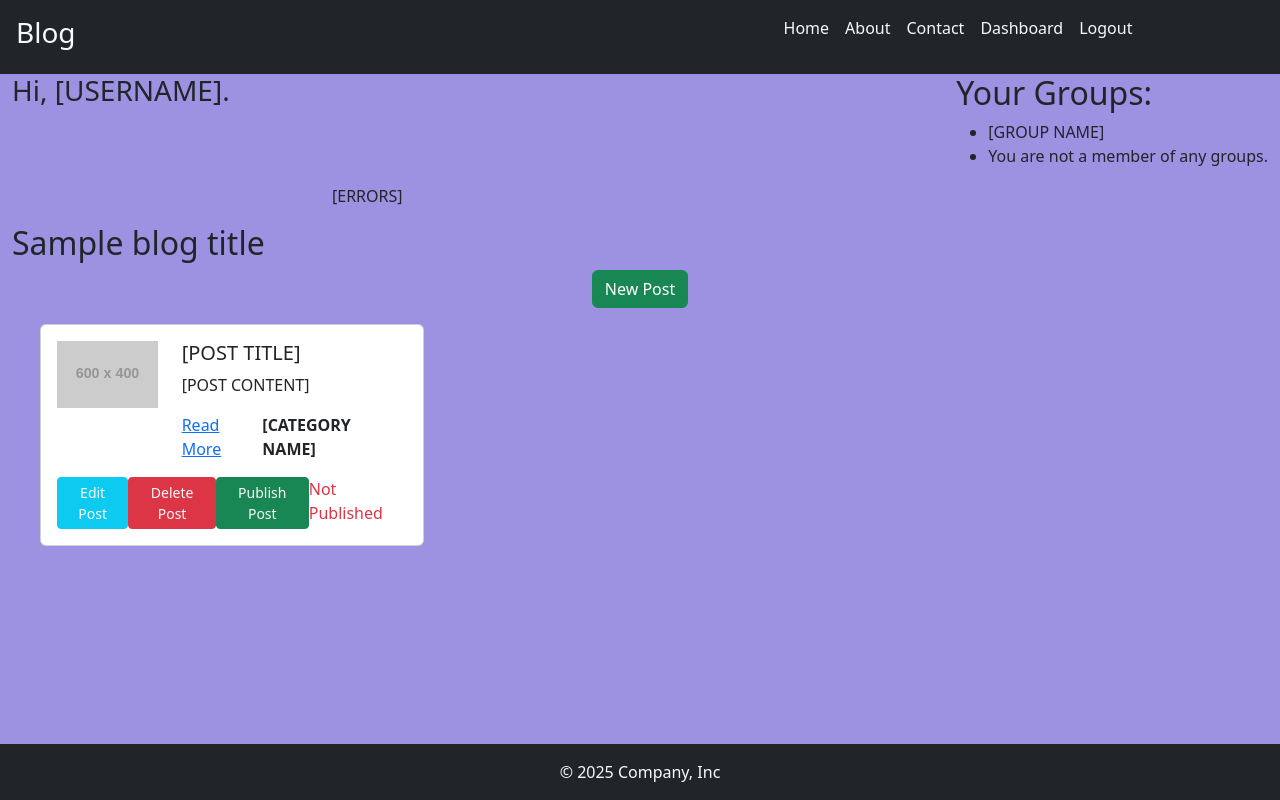
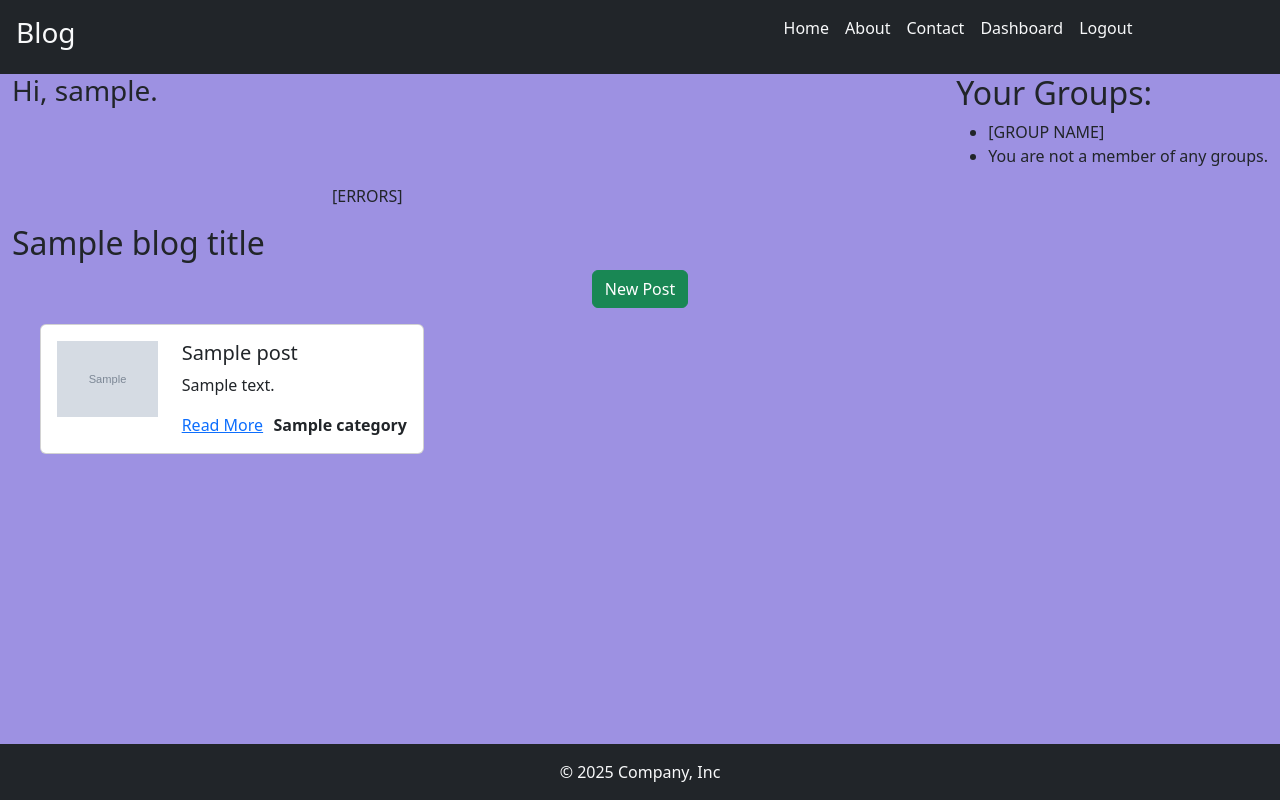
Before and after one commit to Karthik171819/Blog-Django-Project, a Django app: template blog/templates/blog/dashboard.html in a window 1280 px wide. Run offline with Django 3.2, Linux system fonts and the light colour scheme; a user stored in the database is signed in; tables that the repository leaves empty hold one stand-in row (values such as "Sample post"); the template is opened without the code that fills it: most values are stand-ins (such as "Sample title", 1, 10 or a date in 2020); grey boxes marked "Sample" are stand-in pictures; grey boxes labelled with a size stand in for pictures from a placeholder-image service; some libraries are stand-ins or nearby versions.

Commit message:
Paginating the user Posts through looping_template

```diff
--- a/blog/templates/blog/dashboard.html
+++ b/blog/templates/blog/dashboard.html
@@ -4,7 +4,7 @@
     <div class="container-fluid ">
         <div class="row">
           <div class="col-6">
-              <h3> Hi, [USERNAME].</h3>
+              <h3> Hi, {{user.username}}.</h3>
           </div>
           <div class="col d-flex justify-content-end">
               <div>
@@ -28,32 +28,68 @@
           </div>
         </div>
         <div class="row m-3">
+            <!--extracted from index and re-use here -->
+            {% if page_obj %}
+            {% for post in page_obj %}
             <div class="col-4 mb-4">
                 <div class="card">
                     <div class="card-body">
                         <div class="row">
                             <div class="col-md-4">
-                                <img style="height:300; width:300;" src="https://placehold.co/600x400" class="img-fluid" alt="...">
+                                <img  style="height:300; width:300;"src="{{post.img_url}}" class="img-fluid" alt="...">
                             </div>
                             <div class="col-md-8">
-                                <h5 class="card-title">[POST TITLE]</h5>
-                                <p class="card-text">[POST CONTENT]</p>
+                                <h5 class="card-title">{{post.title}}</h5>
+                                <p class="card-text">{{post.content|truncatechars:15}}</p>
                                 <div class="d-flex justify-content-between">
-                                    <a href="[POST DETAIL URL]">Read More</a>
-                                    <a class="text-decoration-none text-dark fw-bold" href="#">[CATEGORY NAME]</a>
+                                    <a href="{% url 'blog:detail' slug=post.slug %}">Read More</a>
+                                    <a class="text-decoration-none text-dark fw-bold" href="#">{{post.category.name}}</a>
                                 </div>
                             </div>
-                        </div>
-                        <div class="d-flex justify-content-between mt-3">
-                          <a class="btn btn-info btn-sm text-light" href="[EDIT POST URL]">Edit Post</a>
-                          <a class="btn btn-danger btn-sm text-light" href="[DELETE POST URL]">Delete Post</a>
-                          <a class="btn btn-success btn-sm text-light" href="[PUBLISH POST URL]">Publish Post</a>
-                          <label class="text-danger">Not Published</label>
                         </div>
                     </div>
                 </div>
             </div>
+            {% endfor %}
+            <!-- pagination -->
+               <div class="col-12 my-3">
+                {% if page_obj.has_other_pages %}
+                <nav aria-label="Page navigation">
+                    <ul class="pagination">
+                        {% if page_obj.has_previous %}
+                        <li class="page-item">
+                            <a class="page-link" href="?page=1" aria-label="First">
+                                <span aria-hidden="true">&laquo; first</span>
+                            </a>
+                        </li>
+                        <li class="page-item">
+                            <a class="page-link" href="?page={{page_obj.previous_page_number}}" aria-label="Previous">
+                                <span aria-hidden="true">previous</span>
+                            </a>
+                        </li>
+                        {% endif %}
+                        <li class="page-item"><span class="page-link">Page {{page_obj.number}} of {{page_obj.paginator.num_pages}}.</span></li>
+                        {% if page_obj.has_next %}
+                        <li class="page-item">
+                            <a class="page-link" href="?page={{page_obj.next_page_number}}" aria-label="Next">
+                                <span aria-hidden="true">next</span>
+                            </a>
+                        </li>
+                        <li class="page-item">
+                            <a class="page-link" href="?page={{page_obj.paginator.num_pages}}" aria-label="Last">
+                                <span aria-hidden="true">last &raquo;</span>
+                            </a>
+                        </li>
+                        {% endif %}
+                    </ul>
+                </nav>
+                {% endif %}
 
+            </div>
+
+        {% else %}
+            <p><h3>No Posts Available</h3> </p>
+        {% endif %}
         </div>
       </div>
 
```
